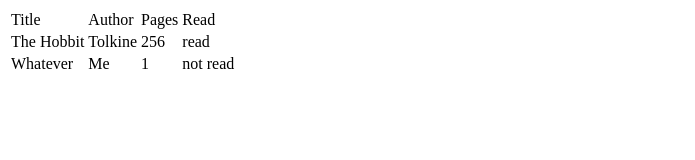
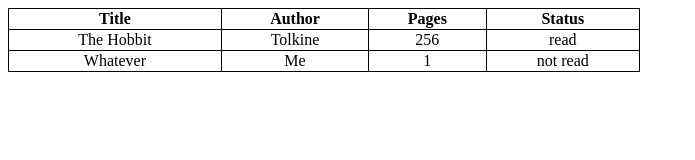
Before and after one commit to Trebordagreat/Library, a plain HTML site: page index.html in a window 1280 px wide. Shown: the whole page, without its empty margins (0-695 px from the left). Drawn offline with Linux system fonts and the light colour scheme.

Commit message:
Styled the table to make library more visually appealing

```diff
--- a/index.html
+++ b/index.html
@@ -6,6 +6,7 @@
     <meta name="viewport" content="width=device-width, initial-scale=1.0">
     <title>Library</title>
     <script src="script.js" defer></script>
+    <link href="style.css" rel="stylesheet">
 </head>
 <body>
     <div class="main">
--- a/script.js
+++ b/script.js
@@ -31,7 +31,8 @@
 function createTable() {
     const library = document.createElement('table');
     library.classList.add("library");
-    const tableHead = addRow("Title", "Author", "Pages", "Read")
+    const tableHead = addRow("Title", "Author", "Pages", "Status")
+    tableHead.classList.add('header');
     library.appendChild(tableHead);
     return library;
 }
--- a/style.css
+++ b/style.css
@@ -0,0 +1,14 @@
+.library {
+    width: 50%;
+    border: 1px solid black;
+    border-collapse:collapse;
+}
+
+td {
+    border: 1px solid black;
+    text-align: center;
+}
+
+.header {
+    font-weight: bold;
+}
```
